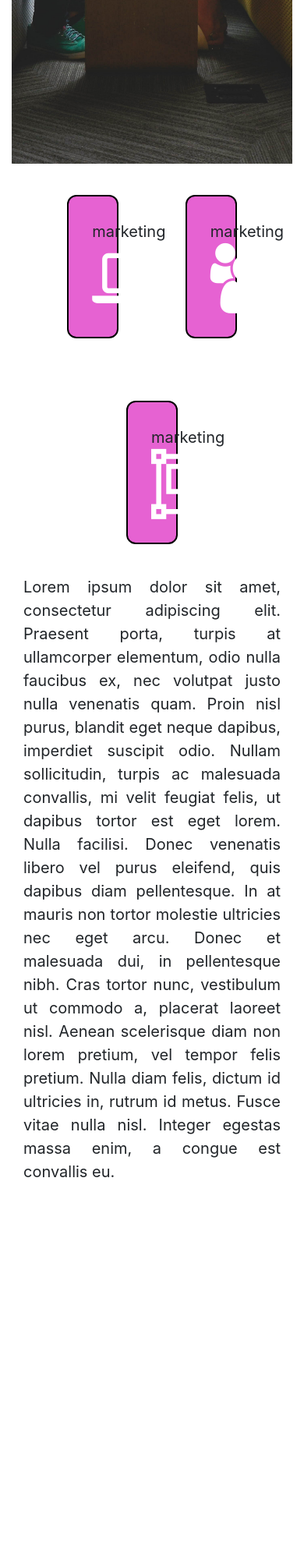
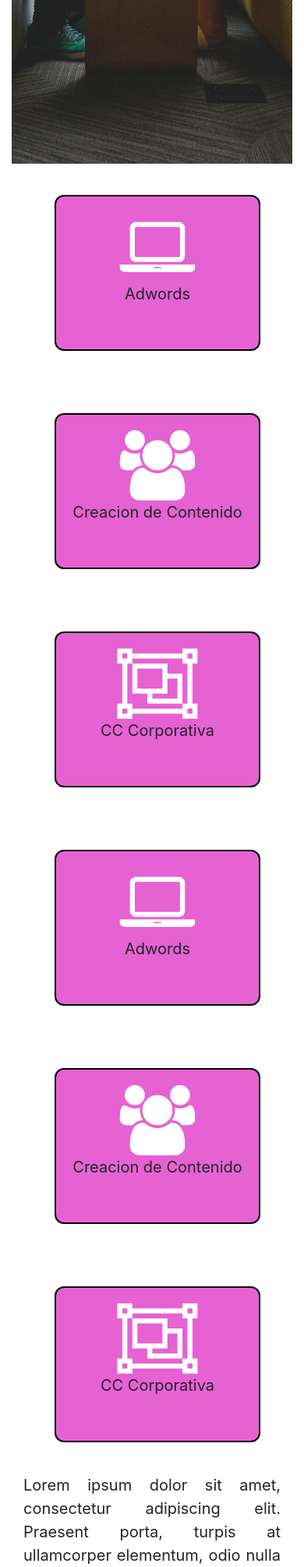
Before and after one commit to skasurck/Mktska, a PHP site: page / in a window 390 px wide. Shown: the part 2362-4372 px from the top of the page at 78% size. Before the commit the page ends 3872 px from the top, so only its background shows below. Run offline with PHP 8.4, Linux system fonts and the light colour scheme.

Commit message:
Header tiene tamaño y los div de servicio estan responsive para cel y pc falta tablet

```diff
--- a/css/estilos1.css
+++ b/css/estilos1.css
@@ -84,7 +84,9 @@ nav.white ul li a {
     font-size: 20px;
 
 }
-
+header{
+    width: 100%;
+}
 .menu-icon {
     width: 100%;
     background: #000;
@@ -231,12 +233,13 @@ nav.white ul li a {
 }
 .cube{
     margin: 40px;
+    height: 200px;
     display: inline-block;
     border: solid 2px #000;
     background: rgba(230,98,210,1);
     border-radius: 12px;
     width: 20%;
-    padding: 30px;
+    padding: 20px;
 }
 .text-cube{
     padding-bottom: 10px;
@@ -307,4 +310,7 @@ nav.white ul li a {
         margin-top: 30px;
         margin-left: 30px;
     }
+    .cube{
+        width: 80%;
+    }
 }
--- a/index.html
+++ b/index.html
@@ -11,43 +11,7 @@
     <link rel="stylesheet" href="css/font-awesome.min.css" type="text/css">
     <link rel="stylesheet" href="css/Fuentes.css" type="text/css">
     <link rel="stylesheet" href="css/estilos1.css" type="text/css">
-    <script>
 
-    /**
-     * Array con las imagenes y enlaces que se iran mostrando en la web
-     */
-    var imagenes=new Array(
-        ['img/header2.jpg'],
-        ['img/header3.jpg'],
-        ['img/headess.jpg'],
-        ['img/marketing1.jpg']
-    );
-
-    /**
-     * Funcion para cambiar la imagen
-     */
-    function rotarImagenes()
-    {
-        // obtenemos un numero aleatorio entre 0 y la cantidad de imagenes que hay
-        var index=Math.floor((Math.random()*imagenes.length));
-
-        // cambiamos la imagen
-       var objeto= document.getElementById("img-header");
-       objeto.style.background="url("+imagenes[index]+");";
-    }
-
-    /**
-     * Función que se ejecuta una vez cargada la página
-     */
-    function cargarhead()
-    {
-        // Cargamos una imagen aleatoria
-        rotarImagenes();
-
-        // Indicamos que cada 5 segundos cambie la imagen
-        setInterval(rotarImagenes,1000);
-    }
-</script>
 
     <title>Mktska</title>
 
@@ -104,13 +68,23 @@
                     </div>
 
                 </div>
+                             <div class="contenedor-servicios">
+                <div class="row cube-s">
+                     <div class="container-fluid">
+                        <div class="col-12 col-md-3 cube"><i class="fa fa-laptop icon-s"></i><br/><a >Adwords</a></div>
+                       <div class="col-12 col-md-3 cube"><i class="fa fa-users icon-s"></i><br/><a >Creacion de Contenido</a></div>
+                       <div class="col-12 col-md-3 cube"><i class="fa fa-object-group icon-s"></i><br/><a >CC Corporativa</a></div>
 
-             <div class="contenedor-servicios">
+                    </div>
+                </div>
+            </div>
+
+                             <div class="contenedor-servicios">
                 <div class="row cube-s">
-                    <div class="col-12">
-                        <div class="cube"><a >marketing</a><br/><i class="fa fa-laptop icon-s"></i></div>
-                       <div class="cube"><a >marketing</a><br/><i class="fa fa-users icon-s"></i></div>
-                       <div class="cube"><a >marketing</a><br/><i class="fa fa-object-group icon-s"></i></div>
+                     <div class="container-fluid">
+                        <div class="col-12 col-md-3 cube"><i class="fa fa-laptop icon-s"></i><br/><a >Adwords</a></div>
+                       <div class="col-12 col-md-3 cube"><i class="fa fa-users icon-s"></i><br/><a >Creacion de Contenido</a></div>
+                       <div class="col-12 col-md-3 cube"><i class="fa fa-object-group icon-s"></i><br/><a >CC Corporativa</a></div>
 
                     </div>
                 </div>
```
